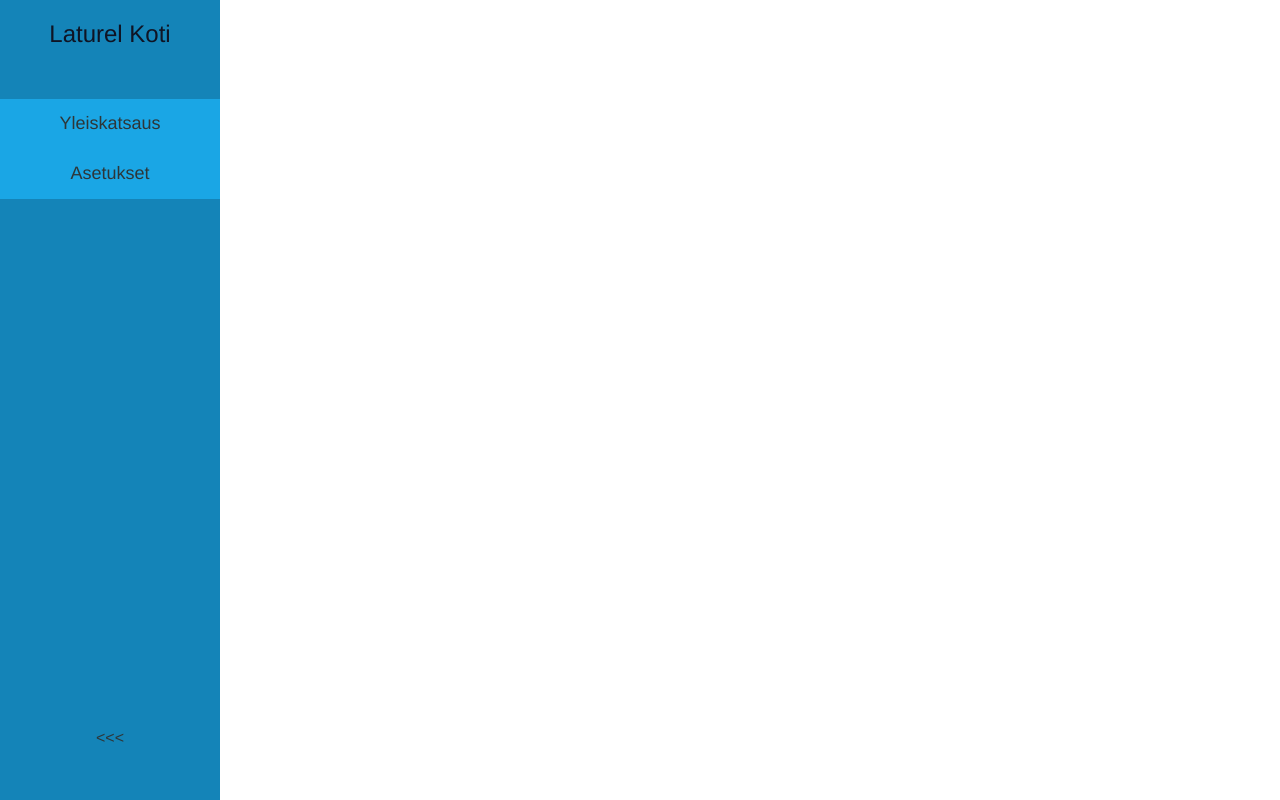
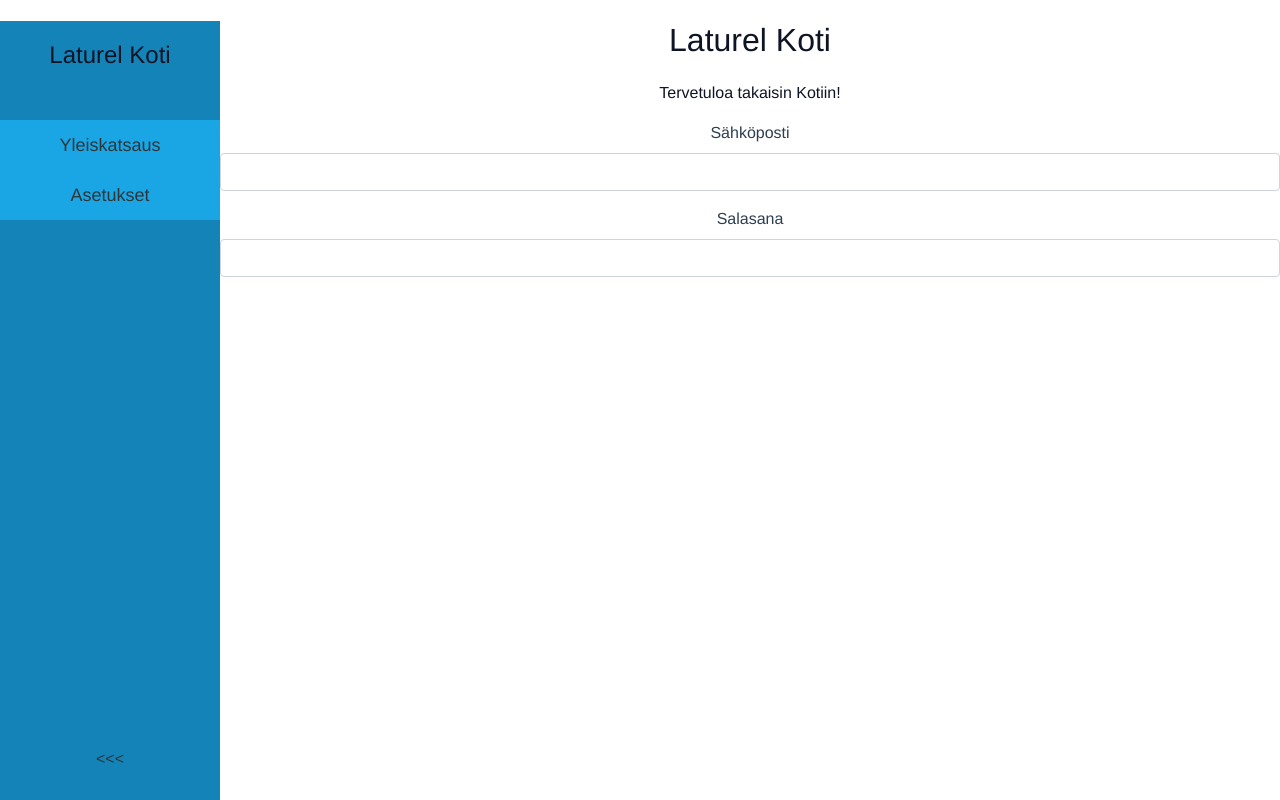
Before and after one commit to Zigelzi/laturel-home-spa, a Vue app: page /kirjaudu in a window 1280 px wide. Built offline with nearby package versions, Linux system fonts and the light colour scheme.

Commit message:
Changed custom inputs to input folder and added auth folder for auth components. Added PasswordInput, Login view and LoginForm. Added Login view to router

```diff
--- a/src/components/AddHousingAsso.vue
+++ b/src/components/AddHousingAsso.vue
@@ -59,8 +59,8 @@
 
 <script>
 import axios from "axios";
-import TextInput from "@/components/TextInput";
-import NumberInput from "@/components/NumberInput";
+import TextInput from "@/components/inputs/TextInput";
+import NumberInput from "@/components/inputs/NumberInput";
 
 export default {
   components: {
@@ -95,7 +95,7 @@ export default {
     },
     addHousingAssociation(payload) {
       // Sending form data to API to be added into DB
-      const path = "/ha/get_all";
+      const path = "/ha/add";
       return axios
         .post(path, payload)
         .then(res => {
--- a/src/components/AddUser.vue
+++ b/src/components/AddUser.vue
@@ -16,8 +16,8 @@
 <script>
 import axios from "axios";
 
-import TextInput from "@/components/TextInput";
-import EmailInput from "@/components/EmailInput";
+import TextInput from "@/components/inputs/TextInput";
+import EmailInput from "@/components/inputs/EmailInput";
 
 export default {
   components: {
--- /dev/null
+++ b/src/components/auth/LoginForm.vue
@@ -0,0 +1,32 @@
+<template>
+  <div>
+    <div>
+      <h1>Laturel Koti</h1>
+      <p>Tervetuloa takaisin Kotiin!</p>
+    </div>
+    <form action="">
+      <EmailInput inputName="userEmail" v-model="user.email"
+        >Sähköposti
+      </EmailInput>
+      <PasswordInput inputName="userPassword" v-model="user.password"
+        >Salasana</PasswordInput
+      >
+    </form>
+  </div>
+</template>
+
+<script>
+import EmailInput from "@/components/inputs/EmailInput";
+import PasswordInput from "@/components/inputs/PasswordInput";
+export default {
+  components: { EmailInput, PasswordInput },
+  data() {
+    return {
+      user: {
+        email: "",
+        password: ""
+      }
+    };
+  }
+};
+</script>
--- /dev/null
+++ b/src/components/inputs/PasswordInput.vue
@@ -0,0 +1,26 @@
+<template>
+  <div class="form-group">
+    <label :for="inputName"><slot></slot></label>
+    <input
+      type="password"
+      ref="inputField"
+      :id="inputName"
+      class="form-control"
+      :value="value"
+      @input="inputChanged()"
+    />
+  </div>
+</template>
+<script>
+export default {
+  props: {
+    inputName: String,
+    value: [String]
+  },
+  methods: {
+    inputChanged() {
+      this.$emit("input", this.$refs.inputField.value);
+    }
+  }
+};
+</script>
--- a/src/router/index.js
+++ b/src/router/index.js
@@ -2,6 +2,7 @@ import Vue from "vue";
 import VueRouter from "vue-router";
 import Home from "../views/Home.vue";
 import Settings from "../views/Settings.vue";
+import Login from "../views/Login.vue";
 
 Vue.use(VueRouter);
 
@@ -15,6 +16,11 @@ const routes = [
     path: "/asetukset",
     name: "settings",
     component: Settings
+  },
+  {
+    path: "/kirjaudu",
+    name: "login",
+    component: Login
   }
 ];
 
--- /dev/null
+++ b/src/views/Login.vue
@@ -0,0 +1,13 @@
+<template>
+  <div>
+    <LoginForm />
+  </div>
+</template>
+<script>
+import LoginForm from "@/components/auth/LoginForm";
+
+export default {
+  name: "home",
+  components: { LoginForm }
+};
+</script>
```
Also changed, not shown: src/components/inputs/EmailInput.vue (renamed from src/components/EmailInput.vue), src/components/inputs/NumberInput.vue (renamed from src/components/NumberInput.vue), src/components/inputs/TextInput.vue (renamed from src/components/TextInput.vue).
